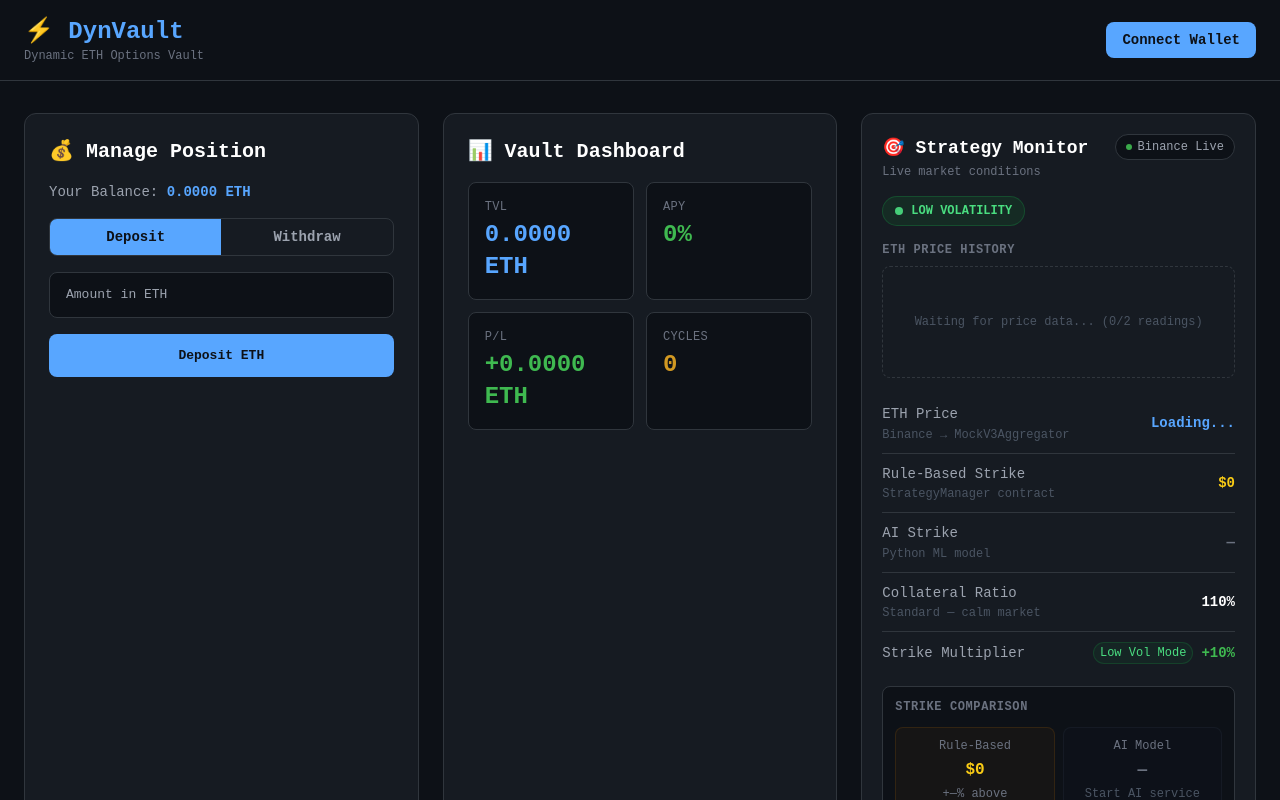
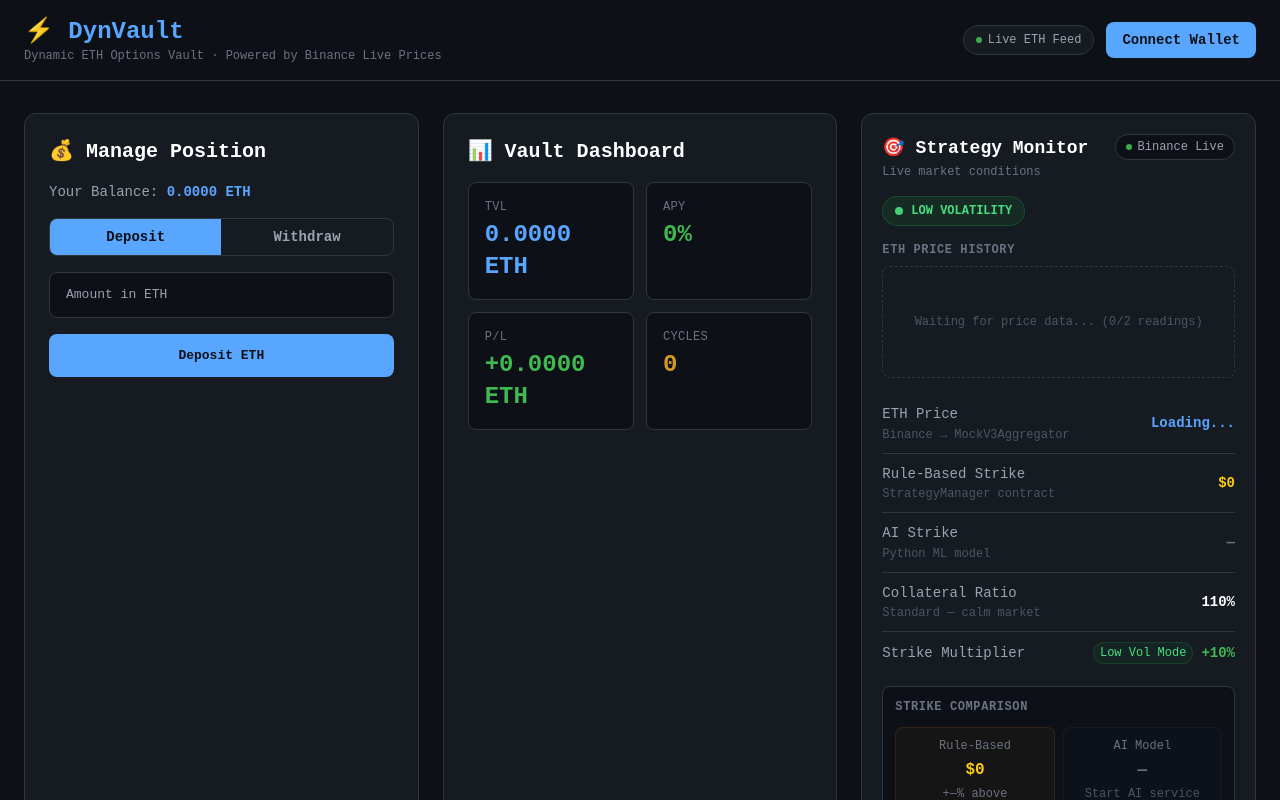
Before and after one commit to TheRakshitRaj/DeFi_Project, a React (Vite) app in the folder frontend/: page / in a window 1280 px wide. Shown: the top 800 px of the page. Built offline with nearby package versions, Linux system fonts and the light colour scheme.

Commit message:
Lift AI state in App.jsx and integrate live market status

```diff
--- a/frontend/src/App.jsx
+++ b/frontend/src/App.jsx
@@ -1,14 +1,15 @@
-import React, { useState, useEffect } from "react";
-import AIStrategyPanel from "./components/AIStrategyPanel";
+import { useState, useEffect } from "react";
 import DepositPanel from "./components/DepositPanel";
 import VaultDashboard from "./components/VaultDashboard";
 import StrategyMonitor from "./components/StrategyMonitor";
 import BacktestPanel from "./components/BacktestPanel";
+import AIStrategyPanel from "./components/AIStrategyPanel";
 import { useVault } from "./hooks/useVault";
 import { getProvider } from "./utils/contractHelpers";
 
 export default function App() {
     const [account, setAccount] = useState(null);
+    const [aiStrike, setAiStrike] = useState(null); // shared state
     const { vault, strategy, loading, deposit, withdraw } = useVault(account);
 
     const connect = async () => {
@@ -23,18 +24,24 @@ export default function App() {
 
     useEffect(() => {
         if (window.ethereum) {
-            window.ethereum.on("accountsChanged", a => setAccount(a[0] || null));
+            window.ethereum.on("accountsChanged", (a) => setAccount(a[0] || null));
         }
     }, []);
 
     return (
         <div className="min-h-screen bg-vault-bg text-white">
+            {/* Header */}
             <header className="border-b border-vault-border px-6 py-4 flex justify-between items-center">
                 <div>
                     <h1 className="text-2xl font-bold text-vault-accent">⚡ DynVault</h1>
-                    <p className="text-xs text-gray-500">Dynamic ETH Options Vault</p>
+                    <p className="text-xs text-gray-500">Dynamic ETH Options Vault · Powered by Binance Live Prices</p>
                 </div>
-
+                <div className="flex items-center gap-3">
+                    <div className="flex items-center gap-1.5 text-xs text-gray-400 bg-vault-card
+            border border-vault-border px-3 py-1.5 rounded-full">
+                        <span className="w-1.5 h-1.5 rounded-full bg-vault-green animate-pulse" />
+                        Live ETH Feed
+                    </div>
                     <button
                         onClick={connect}
                         className="bg-vault-accent text-vault-bg px-4 py-2 rounded-lg font-bold text-sm hover:opacity-90"
@@ -43,8 +50,10 @@ export default function App() {
                             ? `${account.slice(0, 6)}...${account.slice(-4)}`
                             : "Connect Wallet"}
                     </button>
+                </div>
             </header>
 
+            {/* Grid */}
             <main className="max-w-7xl mx-auto px-6 py-8 grid grid-cols-1 md:grid-cols-2 xl:grid-cols-3 gap-6">
                 <DepositPanel
                     deposit={deposit}
@@ -52,17 +61,19 @@ export default function App() {
                     loading={loading}
                     userBalance={vault.userBalance}
                 />
-
                 <VaultDashboard vaultData={vault} />
 
+                {/* Strategy Monitor gets aiStrike from shared state */}
                 <StrategyMonitor
                     strategyData={strategy}
-                    aiRecommendedStrike={null}
+                    aiRecommendedStrike={aiStrike}
                 />
 
+                {/* AI Panel sets the shared aiStrike state when it gets a prediction */}
                 <AIStrategyPanel
                     currentPrice={strategy.currentPrice}
                     strategyData={strategy}
+                    onStrikeUpdate={(strike) => setAiStrike(strike)}
                 />
 
                 <div className="md:col-span-2 xl:col-span-3">
```
Lines whose indentation alone changed are shown as unchanged.
